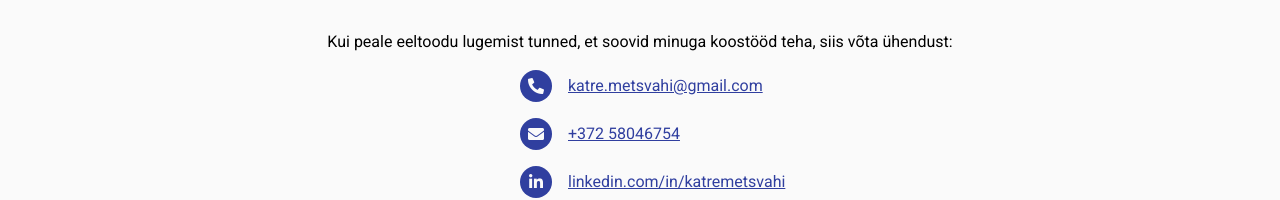
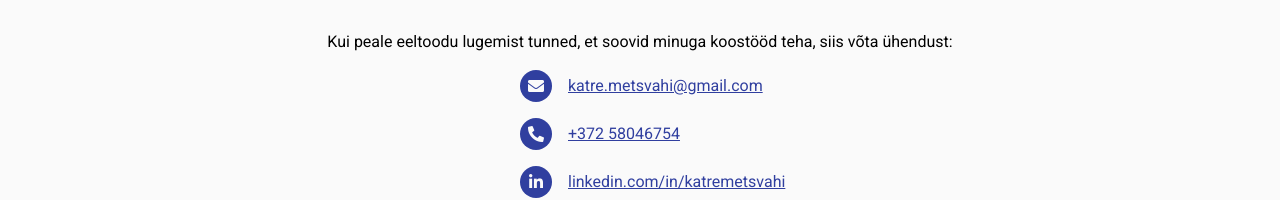
Before and after one commit to KatreMetsvahi/curriculum_vitae, a React (Create React App) app: page / in a window 1280 px wide. Shown: the part 2979-3179 px from the top of the page. Built offline with nearby package versions, Linux system fonts and the light colour scheme.

Commit message:
Fix icons

```diff
--- a/package.json
+++ b/package.json
@@ -37,5 +37,6 @@
       "last 1 firefox version",
       "last 1 safari version"
     ]
-  }
+  },
+  "homepage": "https://katremetsvahi.ee/cv/"
 }
--- a/src/layout/Contacts.jsx
+++ b/src/layout/Contacts.jsx
@@ -7,7 +7,7 @@ const Contacts = () => {
       <p>Kui peale eeltoodu lugemist tunned, et soovid minuga koostööd teha, siis võta ühendust:</p>
 
       <div className={'contacts__grid'}>
-        <i className={'fas fa-phone-alt contacts__icon'}/>
+        <i className={'fas fa-envelope contacts__icon'}/>
         <a
           className={'contacts__link'}
           href={'mailto:katre.metsvahi@gmail.com'}
@@ -15,7 +15,7 @@ const Contacts = () => {
           katre.metsvahi@gmail.com
         </a>
 
-        <i className={'fas fa-envelope contacts__icon'}/>
+        <i className={'fas fa-phone-alt contacts__icon'}/>
         <a
           className={'contacts__link'}
           href={'tel:+372-58046754'}
```
